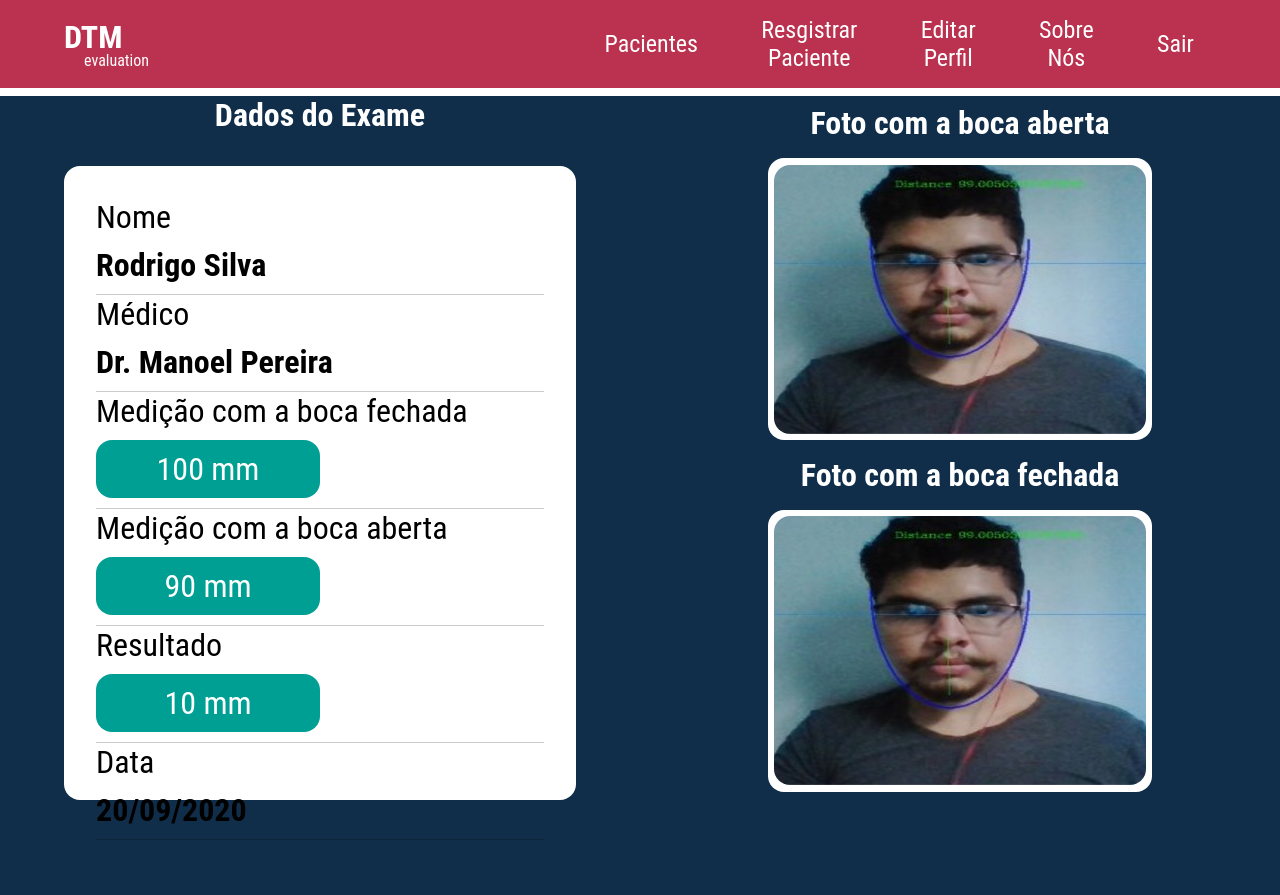
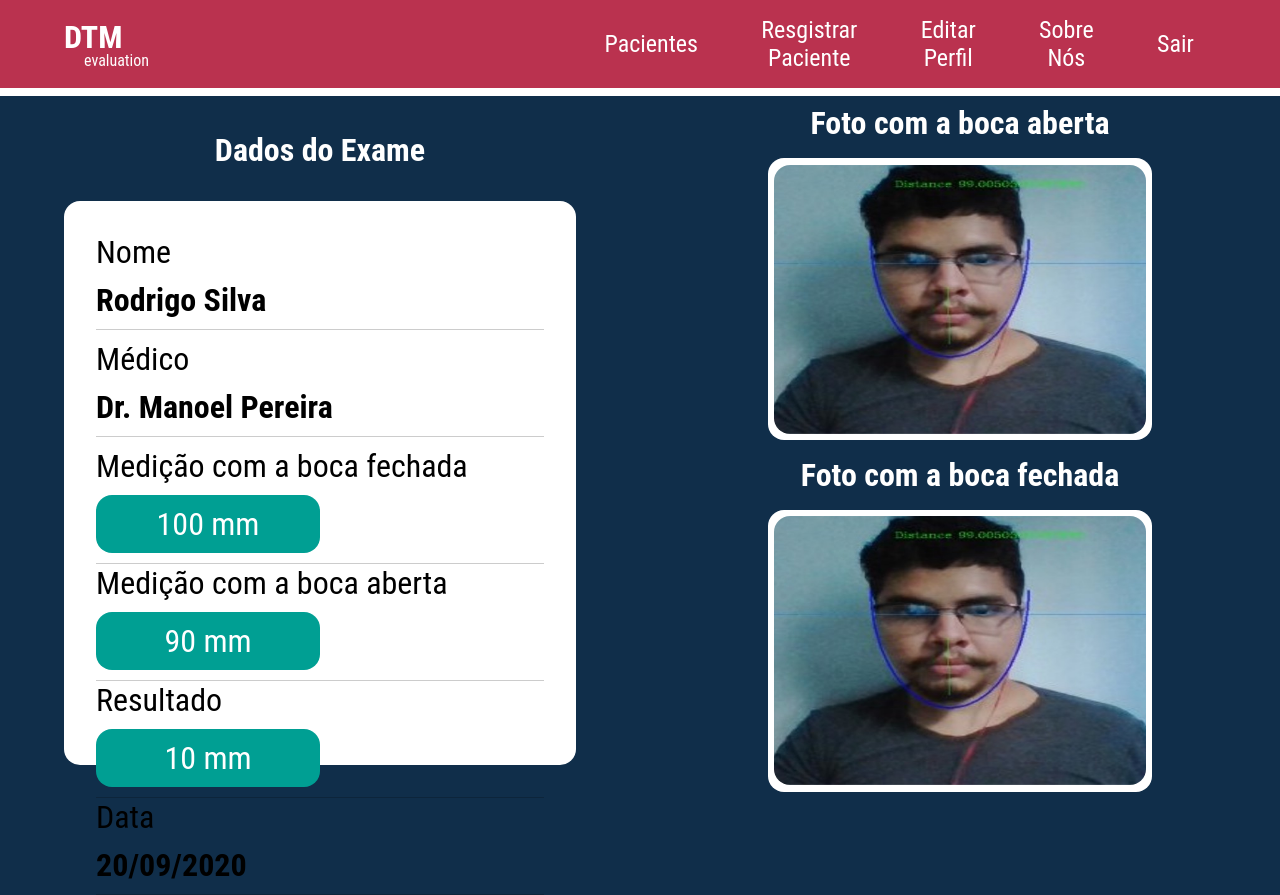
Before and after one commit to Elielson68/DTM, a React (Create React App) app in the folder front-end/: page /exam-data in a window 1280 px wide. Before the commit the page ends 840 px from the top, so only its background shows below. Built offline with nearby package versions, Linux system fonts and the light colour scheme.

Commit message:
finished reponsivity

```diff
--- a/front-end/src/views/ExamData/styles.ts
+++ b/front-end/src/views/ExamData/styles.ts
@@ -63,7 +63,10 @@ export const Data = styled.div`
   padding: 5%;
   @media (max-width: 1440px) {
     width: 80%;
-    height: 90%;
+    height: 80%;
+  }
+  @media (max-width: 1024px) {
+    width: 85%;
   }
   @media (max-width: 375px) {
     width: 80%;
@@ -78,6 +81,7 @@ export const TextInfo = styled.div`
   width: 100%;
   height: fit-content;
   border-bottom: 1px solid rgba(0, 0, 0, 0.2);
+  margin-bottom: 10px;
   span {
     font-size: 2em;
     margin-bottom: 10px;
@@ -86,6 +90,10 @@ export const TextInfo = styled.div`
     margin: 0;
     margin-bottom: 10px;
     font-size: 2em;
+  }
+
+  &:last-of-type{
+    margin-bottom: 0;
   }
   @media (max-width: 375px) {
     span {
```
